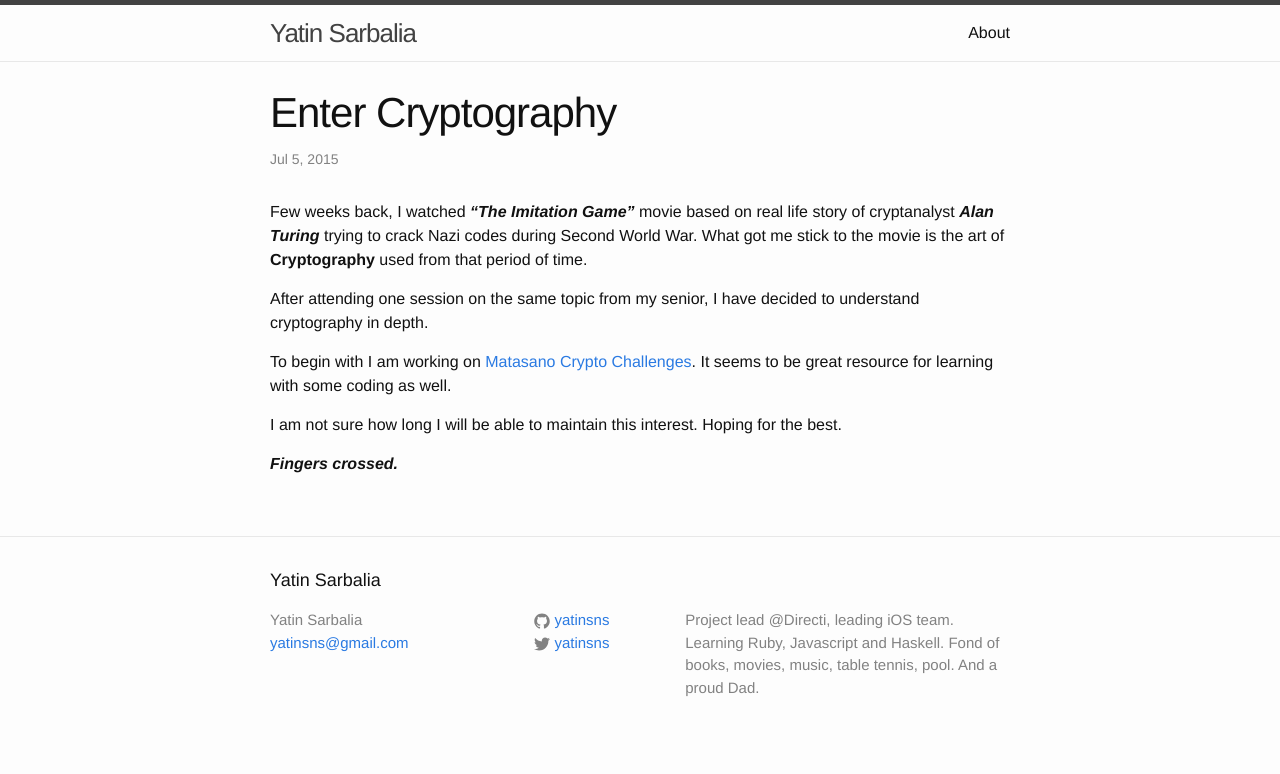
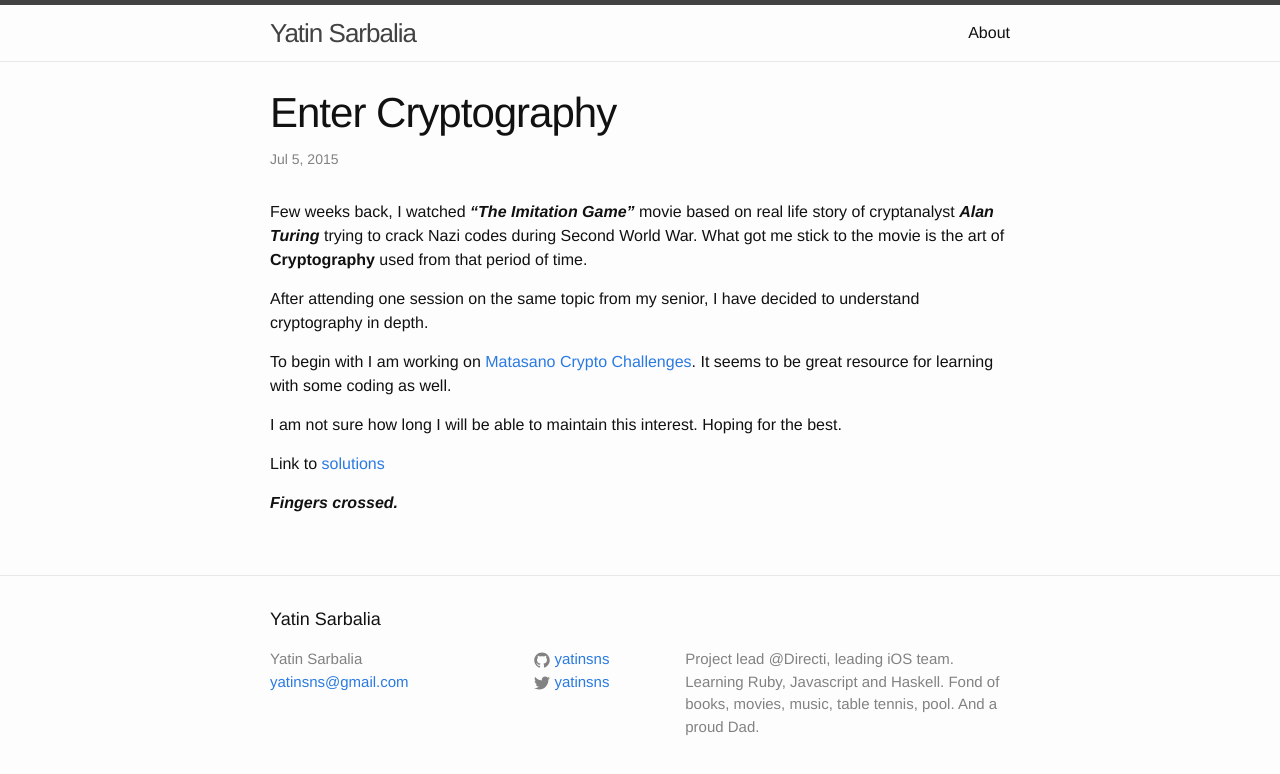
Before and after one commit to yatinsns/yatinsns.github.io, a Jekyll site: the page built from _posts/2015-07-05-Enter-Cryptography.md, in a window 1280 px wide. Shown: the top 774 px of the page. Built offline with Jekyll 4.4.1, drawn with Linux system fonts in a browser that asks for light colours.

Commit message:
Add link for github repository

```diff
--- a/_posts/2015-07-05-Enter-Cryptography.md
+++ b/_posts/2015-07-05-Enter-Cryptography.md
@@ -13,4 +13,6 @@ To begin with I am working on [Matasano Crypto Challenges](http://cryptopals.com
 
 I am not sure how long I will be able to maintain this interest. Hoping for the best.
 
+Link to [solutions](https://github.com/yatinsns/matasano-crypto)
+
 ***Fingers crossed.***
```
